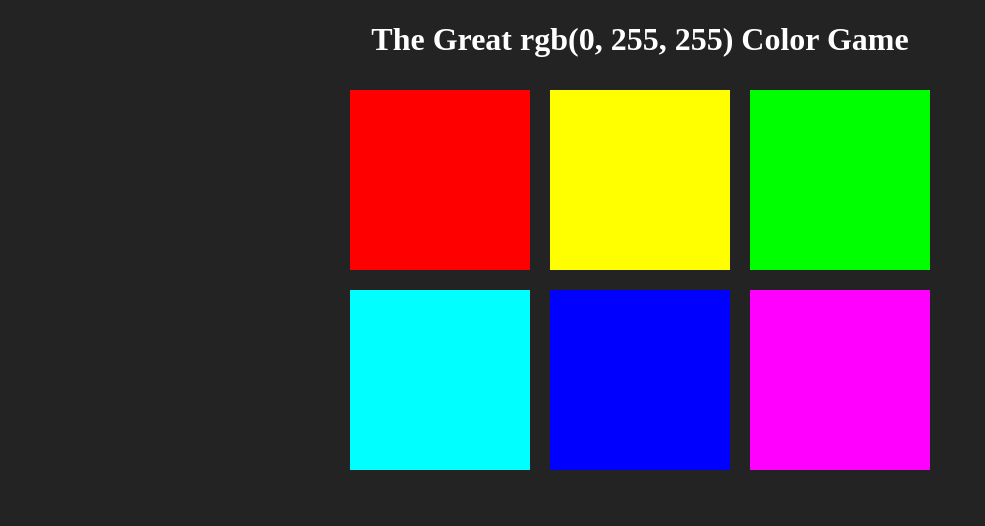
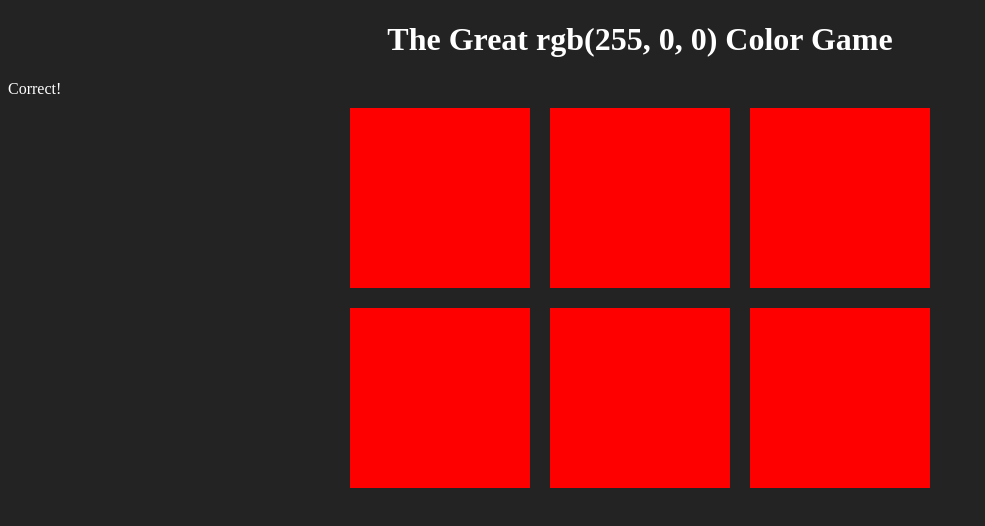
Before and after one commit to julicheng/udemyWebDeveloperBootcamp, a plain HTML site: page Color Game Project/colorGameProject.html in a window 1280 px wide. Both pictures are taken after a click on the element 439 px from the left and 179 px from the top of the page. Shown: the whole page, without its empty margins (0-985 px from the left). Drawn offline with Linux system fonts and the light colour scheme.

Commit message:
finish part 2 and 3 - change all squares when correct and math.rand to select array item

```diff
--- a/Color Game Project/colorGameProject.css
+++ b/Color Game Project/colorGameProject.css
@@ -19,3 +19,7 @@ h1 {
 	color: white;
 	text-align: center;
 }
+
+span {
+	color: white;
+}
--- a/Color Game Project/colorGameProject.html
+++ b/Color Game Project/colorGameProject.html
@@ -7,6 +7,9 @@
 <body>
 
 	<h1>The Great <span id="colorDisplay">RGB</span> Color Game</h1>
+	<div>
+		<span id="message"></span>
+	</div>
 
 	<div id="container">
 		<div class="square"></div>
--- a/Color Game Project/colorGameProject.js
+++ b/Color Game Project/colorGameProject.js
@@ -8,8 +8,9 @@ var colors = [
 ];
 
 var squares = document.querySelectorAll('.square');
-var pickedColor = colors[3];
+var pickedColor = pickedColor();
 var colorDisplay = document.getElementById('colorDisplay');
+var messageDisplay = document.getElementById('message');
 
 colorDisplay.textContent = pickedColor;
 
@@ -21,9 +22,26 @@ for (var i = 0; i < squares.length; i++) {
 		//grab color of clicked square and compare to pickedColor
 		var clickedColor = this.style.backgroundColor;
 		if (clickedColor === pickedColor) {
-			alert('correct');
+			messageDisplay.textContent = "Correct!";
+			changeColors(pickedColor);
 		} else {
-			alert('wrong sqaure');
+			//fade out if incorrect
+			this.style.backgroundColor = "#232323";
+			messageDisplay.textContent = "Try Again";
 		}
 	});
 }
+
+function changeColors(color) {
+	//loop through all squares
+	//change each color to match given color
+	for (var i = 0; i < squares.length; i++) {
+		squares[i].style.backgroundColor = color;
+	}
+}
+
+//pick a random color from array
+function pickedColor() {
+	var random = Math.floor(Math.random() * colors.length);
+	return colors[random];
+}
```
